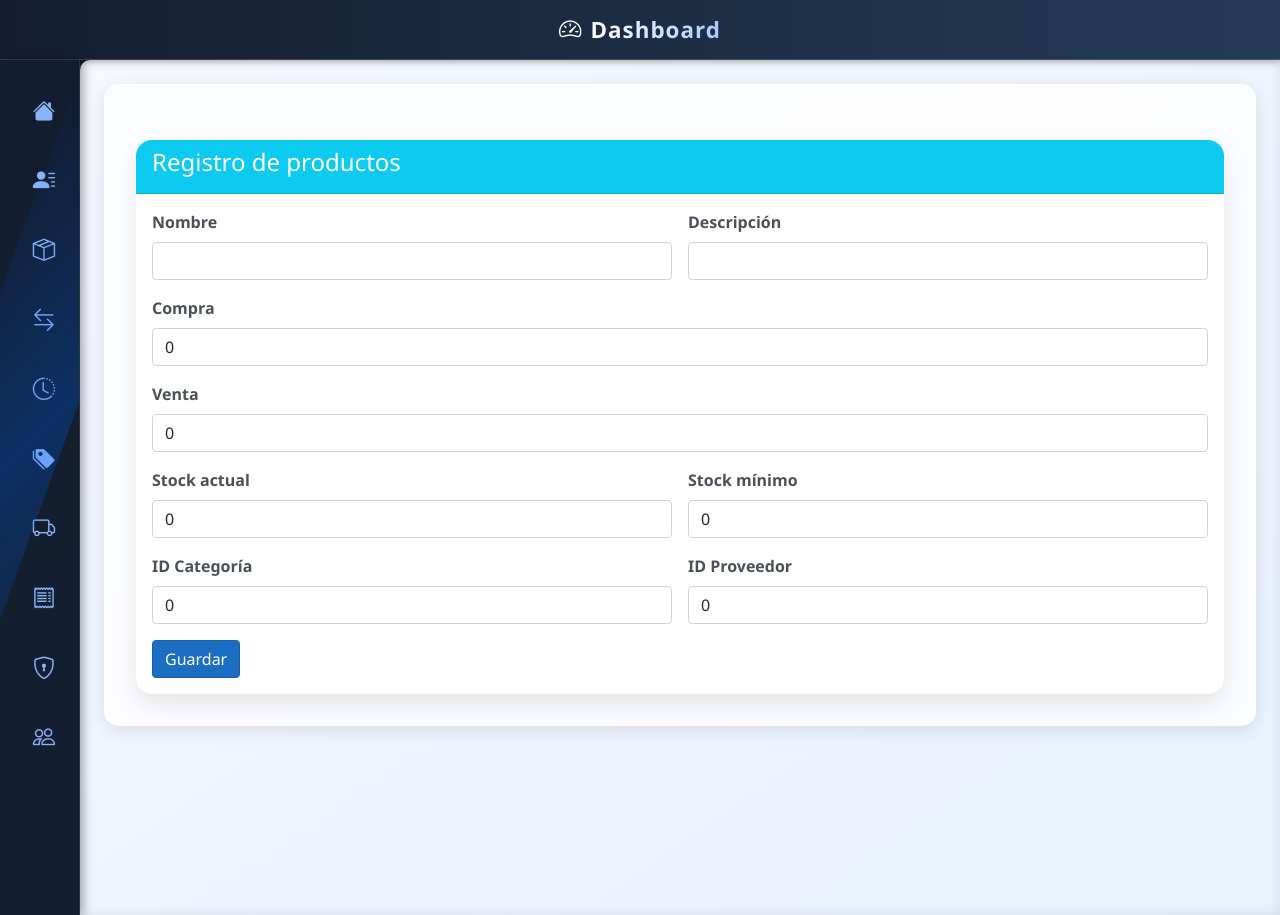
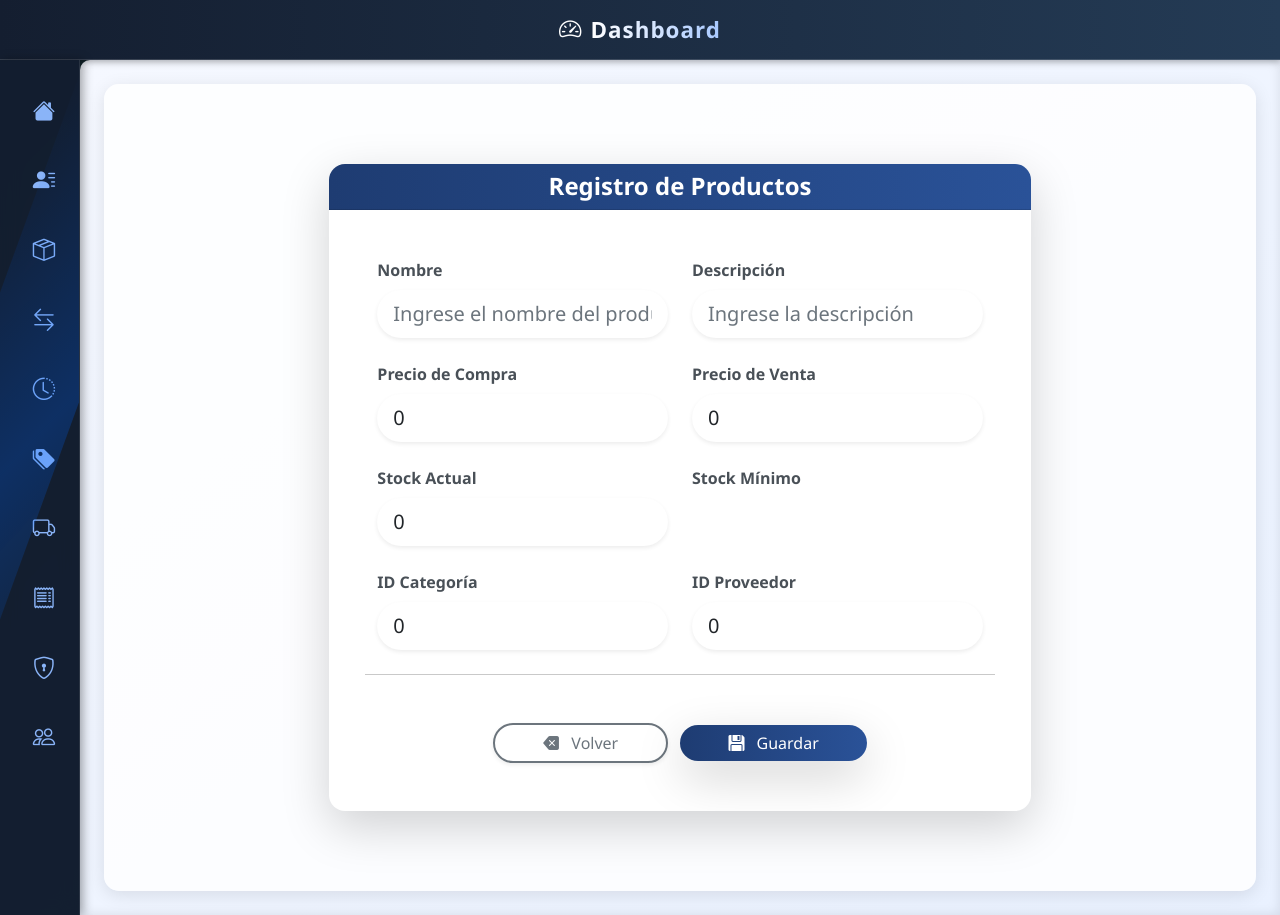
Before and after one commit to SebasR12/Frontend_Inventario, an ASP.NET Core app: page /Registrar_Producto in a window 1280 px wide. Run offline with ASP.NET Core 8, Linux system fonts and the light colour scheme; style sheets or scripts are compiled from the project's sources.

Commit message:
REGISTRAR PRODUCTOSS

```diff
--- a/Frontend_Inventario/Pages/Producto/Registrar_Producto.razor
+++ b/Frontend_Inventario/Pages/Producto/Registrar_Producto.razor
@@ -6,63 +6,110 @@
 @inject Producto_Interface servicioProducto
 @inject NavigationManager navigationManager
 
-<div class="row">
-    <div class="col-lg-12">
-        <br />
-        <div class="card">
-            <div class="card-header bg-info">
-                <h4 class="m-b-0 text-white">Registro de productos</h4>
-            </div>
-            <div class="card-body">
-
-                <EditForm Model="producto_Modelo_Peticion" OnValidSubmit="@(() => GuardarProducto())" class="row g-3">
-
-                    <div class="col-md-6">
-                        <label for="nombreProducto" class="form-label">Nombre</label>
-                        <InputText @bind-Value="producto_Modelo_Peticion.nombre" class="form-control" id="nombreProducto" />
+<div class="container py-5">
+    <div class="row justify-content-center">
+        <div class="col-lg-8">
+            <div class="card shadow-lg rounded-4 border-0">
+                <!-- Header con gradiente -->
+                <div class="card-header text-center text-white rounded-top-4"
+                     style="background: linear-gradient(90deg, #1e3c72, #2a5298);">
+                    <h4 class="mb-0 fw-bold">Registro de Productos</h4>
                 </div>
 
+                <div class="card-body p-5">
+                    <EditForm Model="producto_Modelo_Peticion" OnValidSubmit="@(() => GuardarProducto())" class="row g-4">
+
+                        <!-- Nombre -->
                         <div class="col-md-6">
-                        <label for="descripcionProducto" class="form-label">Descripción</label>
-                        <InputText @bind-Value="producto_Modelo_Peticion.descripcion" class="form-control" id="descripcionProducto" />
+                            <label for="nombre" class="form-label fw-semibold">Nombre</label>
+                            <InputText @bind-Value="producto_Modelo_Peticion.nombre"
+                                       class="form-control form-control-lg shadow-sm border-0 rounded-pill"
+                                       id="nombre"
+                                       placeholder="Ingrese el nombre del producto" />
                         </div>
 
-                    <div class="col-12">
-                        <label for="precioCompra" class="form-label">Compra</label>
-                        <InputNumber @bind-Value="producto_Modelo_Peticion.precioCompra" class="form-control" id="precioCompra" placeholder="0.00" />
+                        <!-- Descripción -->
+                        <div class="col-md-6">
+                            <label for="descripcion" class="form-label fw-semibold">Descripción</label>
+                            <InputText @bind-Value="producto_Modelo_Peticion.descripcion"
+                                       class="form-control form-control-lg shadow-sm border-0 rounded-pill"
+                                       id="descripcion"
+                                       placeholder="Ingrese la descripción" />
                         </div>
 
-                    <div class="col-12">
-                        <label for="precioVenta" class="form-label">Venta</label>
-                        <InputNumber @bind-Value="producto_Modelo_Peticion.precioVenta" class="form-control" id="precioVenta" placeholder="0.00" />
+                        <!-- Precio de compra -->
+                        <div class="col-md-6">
+                            <label for="precioCompra" class="form-label fw-semibold">Precio de Compra</label>
+                            <InputNumber @bind-Value="producto_Modelo_Peticion.precioCompra"
+                                         class="form-control form-control-lg shadow-sm border-0 rounded-pill"
+                                         id="precioCompra"
+                                         placeholder="Ingrese el precio de compra" />
                         </div>
 
+                        <!-- Precio de venta -->
                         <div class="col-md-6">
-                        <label for="stockActual" class="form-label">Stock actual</label>
-                        <InputNumber @bind-Value="producto_Modelo_Peticion.stockActual" class="form-control" id="stockActual" />
+                            <label for="precioVenta" class="form-label fw-semibold">Precio de Venta</label>
+                            <InputNumber @bind-Value="producto_Modelo_Peticion.precioVenta"
+                                         class="form-control form-control-lg shadow-sm border-0 rounded-pill"
+                                         id="precioVenta"
+                                         placeholder="Ingrese el precio de venta" />
                         </div>
 
+                        <!-- Stock actual -->
                         <div class="col-md-6">
-                        <label for="stockMinimo" class="form-label">Stock mínimo</label>
-                        <InputNumber @bind-Value="producto_Modelo_Peticion.stockMinimo" class="form-control" id="stockMinimo" />
+                            <label for="stockActual" class="form-label fw-semibold">Stock Actual</label>
+                            <InputNumber @bind-Value="producto_Modelo_Peticion.stockActual"
+                                         class="form-control form-control-lg shadow-sm border-0 rounded-pill"
+                                         id="stockActual"
+                                         placeholder="Ingrese el stock actual" />
                         </div>
 
+                        <!-- Stock mínimo -->
                         <div class="col-md-6">
-                        <label for="idCategoria" class="form-label">ID Categoría</label>
-                        <InputNumber @bind-Value="producto_Modelo_Peticion.idCategoria" class="form-control" id="idCategoria" />
+                            <label for="stockMinimo" class="form-label fw-semibold">Stock Mínimo</label>
+                            <InputNumber @bind-value="producto_Modelo_Peticion.stockMinimo"
+                                         class="form-control form-control-lg shadow-sm border-0 rounded-pill"
+                                         id="stockMinimo"
+                                         placeholder="Ingrese el stock mínimo" />
                         </div>
 
+                        <!-- Categoría -->
                         <div class="col-md-6">
-                        <label for="idProveedor" class="form-label">ID Proveedor</label>
-                        <InputNumber @bind-Value="producto_Modelo_Peticion.idProveedor" class="form-control" id="idProveedor" />
+                            <label for="idCategoria" class="form-label fw-semibold">ID Categoría</label>
+                            <InputNumber @bind-Value="producto_Modelo_Peticion.idCategoria"
+                                         class="form-control form-control-lg shadow-sm border-0 rounded-pill"
+                                         id="idCategoria"
+                                         placeholder="Ingrese el ID de categoría" />
                         </div>
 
-                    <div class="col-12">
-                        <button type="submit" class="btn btn-primary">Guardar</button>
+                        <!-- Proveedor -->
+                        <div class="col-md-6">
+                            <label for="idProveedor" class="form-label fw-semibold">ID Proveedor</label>
+                            <InputNumber @bind-Value="producto_Modelo_Peticion.idProveedor"
+                                         class="form-control form-control-lg shadow-sm border-0 rounded-pill"
+                                         id="idProveedor"
+                                         placeholder="Ingrese el ID del proveedor" />
+                        </div>
+
+                        <hr class="my-4" />
+
+                        <!-- Botones -->
+                        <div class="col-12 text-center mt-4">
+                            <a href="Lista_Producto"
+                               class="btn btn-outline-secondary rounded-pill shadow-sm px-5 me-2"
+                               style="transition: 0.3s; border-width: 2px;">
+                                <i class="bi bi-backspace-fill me-2"></i> Volver
+                            </a>
+
+                            <button type="submit"
+                                    class="btn btn-primary rounded-pill shadow-lg px-5"
+                                    style="background: linear-gradient(90deg, #1e3c72, #2a5298); border: none; transition: 0.3s;">
+                                <i class="bi bi-floppy-fill me-2"></i> Guardar
+                            </button>
                         </div>
 
                     </EditForm>
-
+                </div>
             </div>
         </div>
     </div>
```
Also changed, not shown: Frontend_Inventario/Pages/Home.razor (+6 -6 lines). Lines whose indentation alone changed are shown as unchanged.
